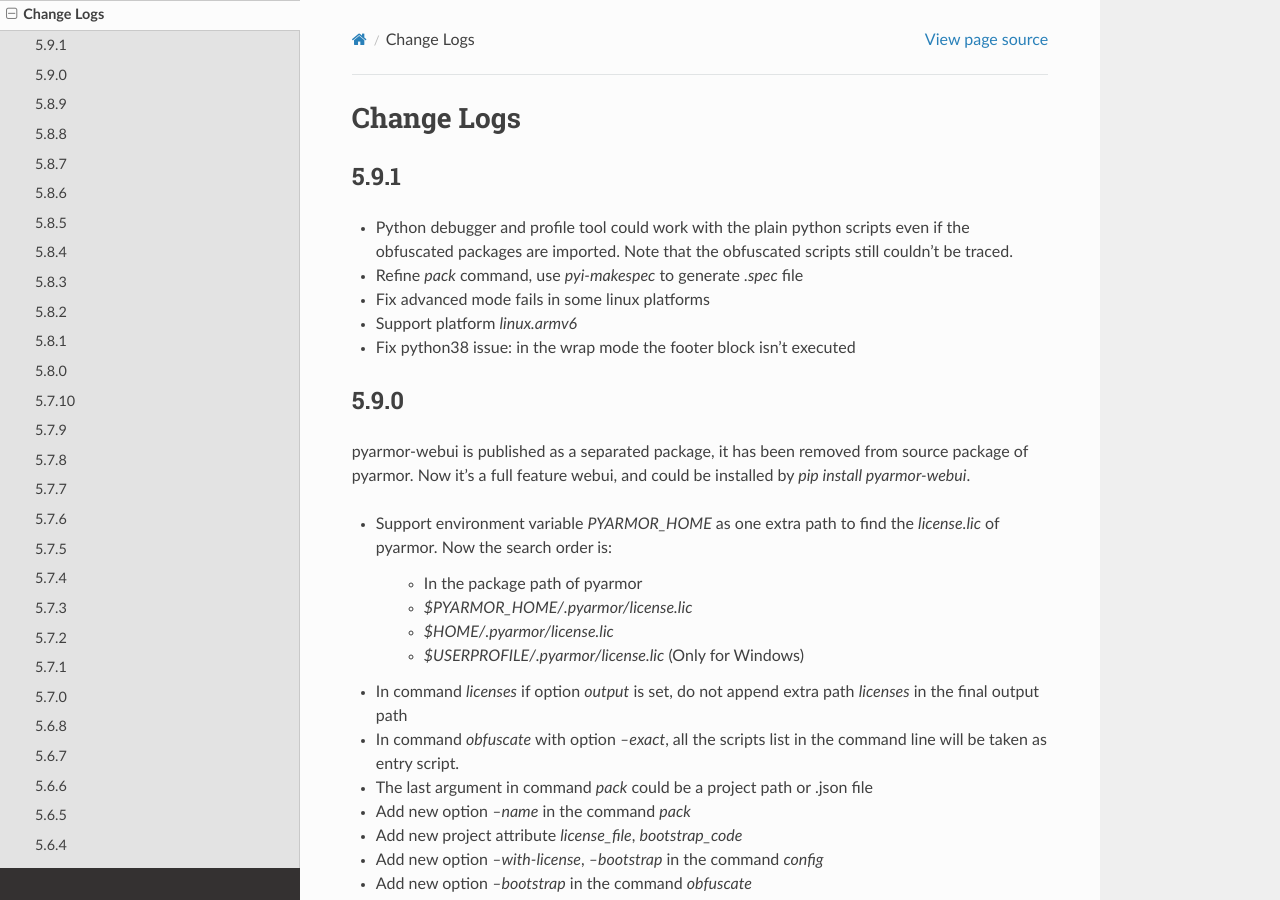
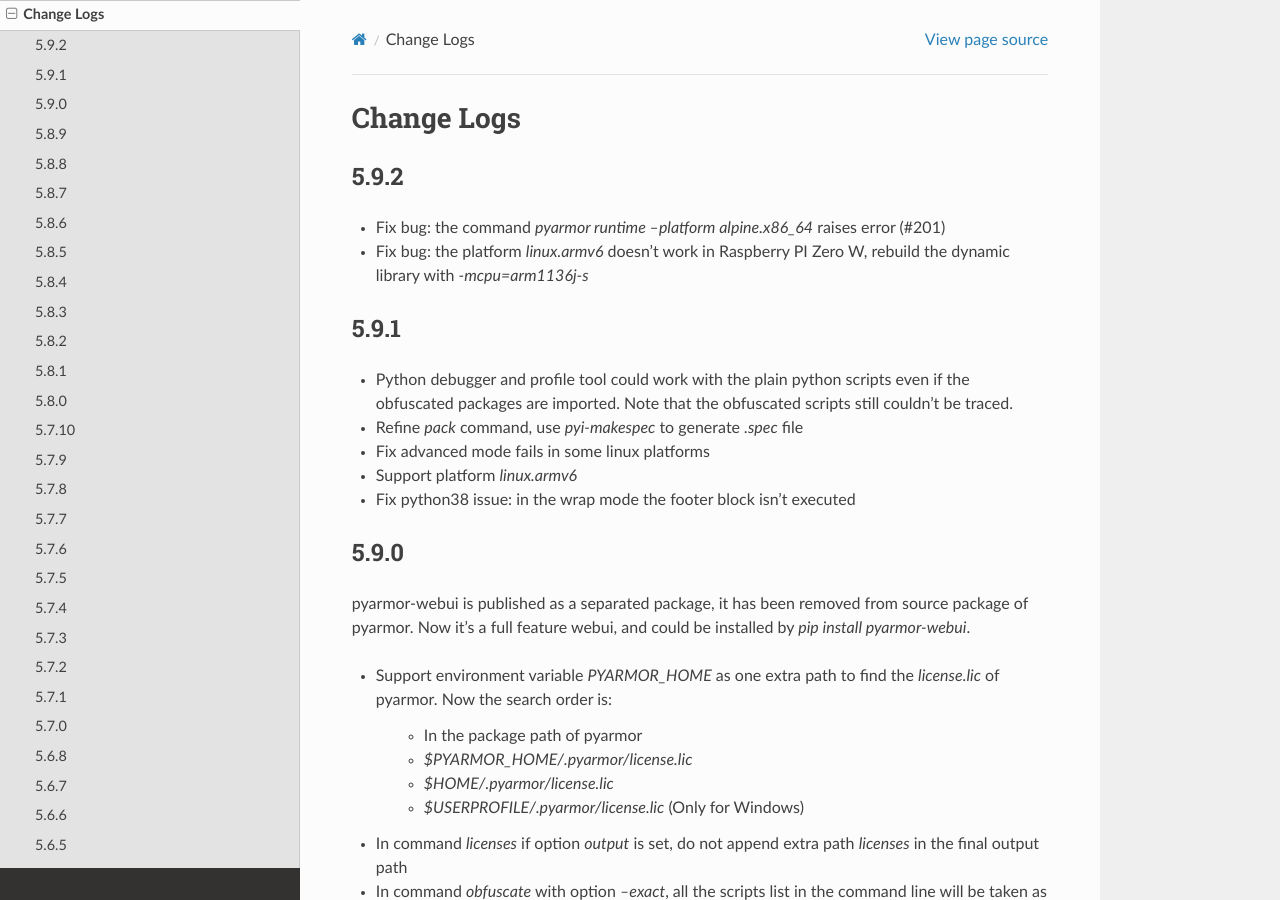
Before and after one commit to dashingsoft/pyarmor, a Sphinx documentation site: the page built from docs/change-logs.rst, in a window 1280 px wide and 900 px high. Built offline with Sphinx 7.4.7 and the Read the Docs theme 2.0.0, drawn with Linux system fonts in a browser that asks for light colours.

Commit message:
Add change log

```diff
--- a/docs/change-logs.rst
+++ b/docs/change-logs.rst
@@ -2,6 +2,12 @@
 
 Change Logs
 ===========
+
+5.9.2
+-----
+* Fix bug: the command `pyarmor runtime --platform alpine.x86_64` raises error (#201)
+* Fix bug: the platform `linux.armv6` doesn't work in Raspberry PI Zero W,
+  rebuild the dynamic library with `-mcpu=arm1136j-s`
 
 5.9.1
 -----
```
